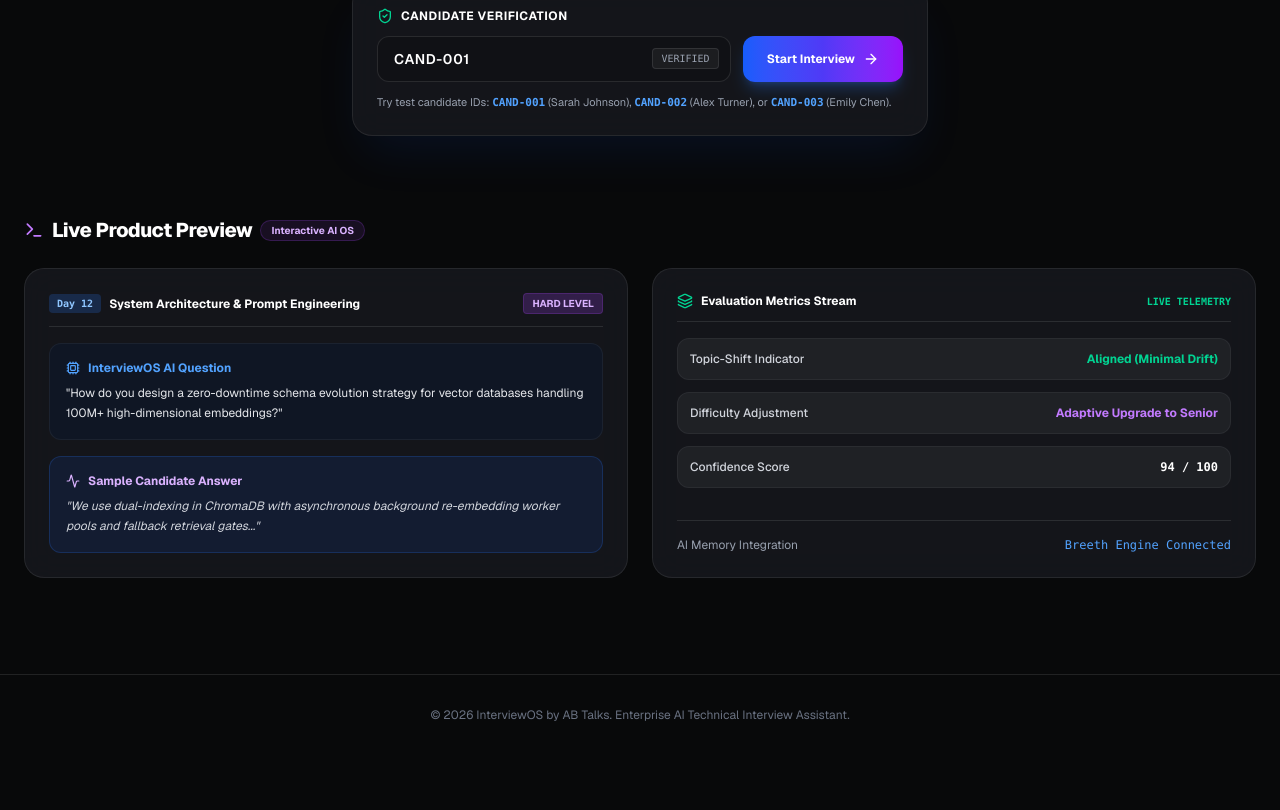
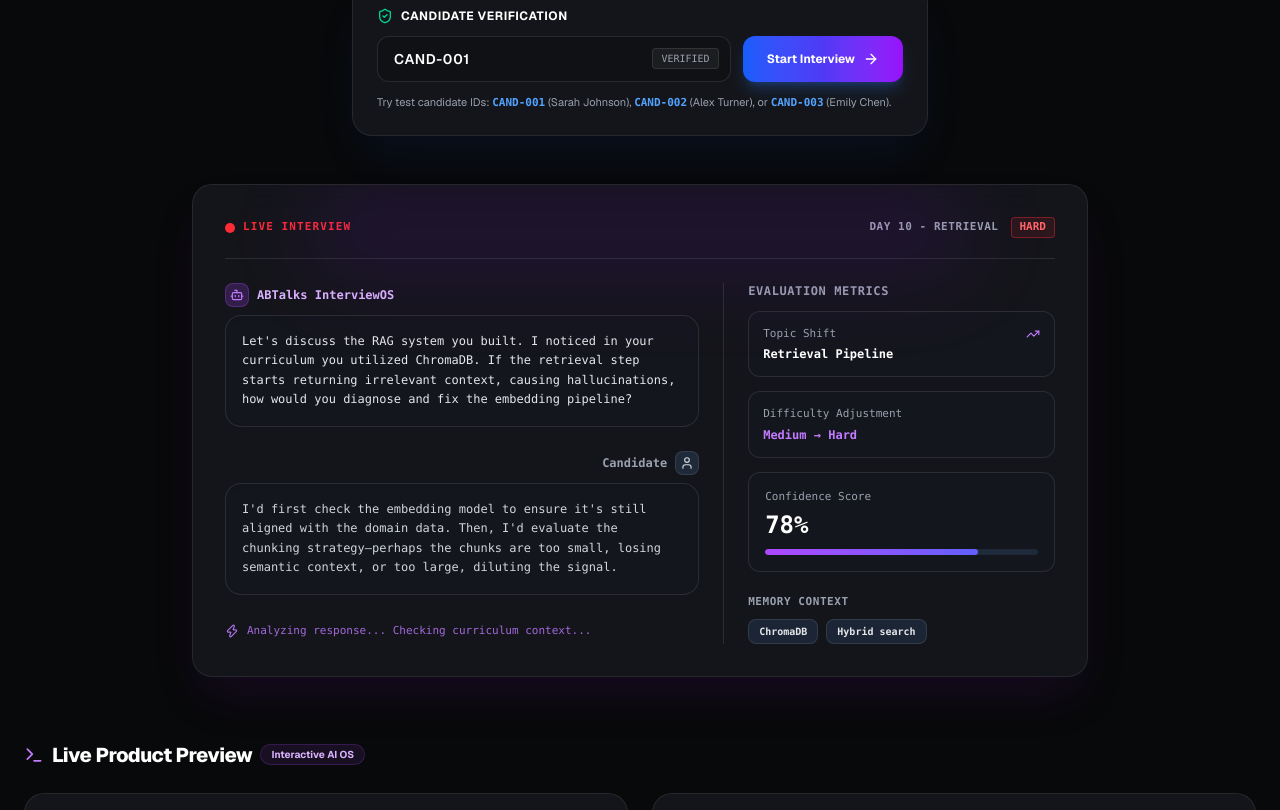
Before and after one commit to shivam-salkar/aspforge-vicodathon, a Next.js app in the folder frontend/: page / in a window 1280 px wide. Shown: the part 602-1412 px from the top of the page. Before the commit the page ends 1357 px from the top, so only its background shows below. Built offline with nearby package versions, Linux system fonts and the light colour scheme.

Commit message:
feat(landing): add sample interview console window below candidate verification

```diff
--- a/frontend/app/page.tsx
+++ b/frontend/app/page.tsx
@@ -3,7 +3,7 @@
 import { useState } from 'react';
 import { useRouter } from 'next/navigation';
 import { Navbar } from '@/components/ui/Navbar';
-import { Sparkles, ArrowRight, ShieldCheck, Cpu, Terminal, Activity, Layers, Play } from 'lucide-react';
+import { Sparkles, ArrowRight, ShieldCheck, Cpu, Terminal, Activity, Layers, Bot, User, Zap, TrendingUp } from 'lucide-react';
 
 export default function LandingPage() {
   const router = useRouter();
@@ -35,17 +35,17 @@
         {/* Headline */}
         <h1 className="text-4xl sm:text-6xl lg:text-7xl font-extrabold text-white tracking-tight leading-[1.1] max-w-4xl mb-6">
           The AI-based Interview Platform <br />
-          <span className="text-gradient">by AB Talks</span>
+          <span className="text-gradient">by AB TALKS</span>
         </h1>
 
         {/* Subtitle */}
         <p className="text-base sm:text-lg text-gray-300 max-w-2xl font-normal leading-relaxed mb-10">
-          InterviewOS conducts adaptive technical interviews based on what the candidate has actually learned —
-          remembering their answers, probing their reasoning, and adjusting the conversation in real time.
+          ABTalks InterviewOS conducts adaptive technical interviews based on what you've actually learned —
+          remembering your answers, probing your reasoning, and adjusting the conversation in real time.
         </p>
 
         {/* Hero Card: Candidate Verification Input */}
-        <div className="w-full max-w-xl glass-card p-6 border-blue-500/25 shadow-2xl shadow-blue-600/10 mb-20">
+        <div className="w-full max-w-xl glass-card p-6 border-blue-500/25 shadow-2xl shadow-blue-600/10 mb-12">
           <div className="flex items-center gap-2 mb-3 text-left">
             <ShieldCheck className="w-4 h-4 text-emerald-400" />
             <span className="text-xs font-bold text-white uppercase tracking-wider">Candidate Verification</span>
@@ -77,6 +77,132 @@
           <p className="text-[11px] text-gray-400 mt-3 text-left">
             Try test candidate IDs: <button type="button" onClick={() => setCandidateIdInput('CAND-001')} className="text-blue-400 font-mono hover:underline font-bold">CAND-001</button> (Sarah Johnson), <button type="button" onClick={() => setCandidateIdInput('CAND-002')} className="text-blue-400 font-mono hover:underline font-bold">CAND-002</button> (Alex Turner), or <button type="button" onClick={() => setCandidateIdInput('CAND-003')} className="text-blue-400 font-mono hover:underline font-bold">CAND-003</button> (Emily Chen).
           </p>
+        </div>
+
+        {/* Sample Interview Console Window (Matching exact design spec screenshot) */}
+        <div className="w-full max-w-4xl mx-auto glass-card p-6 md:p-8 border-purple-500/30 bg-[#0B0C10]/95 shadow-2xl shadow-purple-900/20 rounded-3xl overflow-hidden text-left mb-16 relative">
+          {/* Subtle ambient purple glow */}
+          <div className="absolute top-0 left-1/2 -translate-x-1/2 w-3/4 h-24 bg-purple-600/10 rounded-full blur-2xl pointer-events-none" />
+
+          {/* Console Header Bar */}
+          <div className="flex items-center justify-between pb-5 border-b border-white/10 mb-6 font-mono text-xs">
+            <div className="flex items-center gap-2">
+              <span className="w-2.5 h-2.5 rounded-full bg-red-500 animate-ping inline-block" />
+              <span className="w-2.5 h-2.5 rounded-full bg-red-500 inline-block -ml-4.5" />
+              <span className="font-bold text-red-500 tracking-widest text-[11px] uppercase">
+                LIVE INTERVIEW
+              </span>
+            </div>
+
+            <div className="flex items-center gap-3 text-[11px]">
+              <span className="text-gray-400 font-semibold tracking-wider">
+                DAY 10 - RETRIEVAL
+              </span>
+              <span className="px-2 py-0.5 rounded border border-red-500/40 bg-red-500/10 text-red-400 font-extrabold uppercase">
+                HARD
+              </span>
+            </div>
+          </div>
+
+          {/* Console Content Grid */}
+          <div className="grid grid-cols-1 lg:grid-cols-12 gap-6">
+            {/* Left Column: Chat Conversation (7 Cols) */}
+            <div className="lg:col-span-7 space-y-4">
+              {/* AI Avatar & Question */}
+              <div className="space-y-2">
+                <div className="flex items-center gap-2">
+                  <div className="w-6 h-6 rounded-lg bg-purple-500/20 text-purple-400 flex items-center justify-center border border-purple-500/30">
+                    <Bot className="w-3.5 h-3.5" />
+                  </div>
+                  <span className="text-xs font-bold text-purple-300 font-mono">
+                    ABTalks InterviewOS
+                  </span>
+                </div>
+
+                <div className="p-4 rounded-2xl bg-[#14161D] border border-white/10 text-gray-200 text-xs font-mono leading-relaxed shadow-inner">
+                  Let's discuss the RAG system you built. I noticed in your curriculum you utilized ChromaDB. If the retrieval step starts returning irrelevant context, causing hallucinations, how would you diagnose and fix the embedding pipeline?
+                </div>
+              </div>
+
+              {/* Candidate Avatar & Answer */}
+              <div className="space-y-2 pt-2">
+                <div className="flex items-center justify-end gap-2">
+                  <span className="text-xs font-bold text-gray-400 font-mono">
+                    Candidate
+                  </span>
+                  <div className="w-6 h-6 rounded-lg bg-gray-800 text-gray-300 flex items-center justify-center border border-white/10">
+                    <User className="w-3.5 h-3.5" />
+                  </div>
+                </div>
+
+                <div className="p-4 rounded-2xl bg-[#14161D] border border-white/10 text-gray-300 text-xs font-mono leading-relaxed shadow-inner">
+                  I'd first check the embedding model to ensure it's still aligned with the domain data. Then, I'd evaluate the chunking strategy—perhaps the chunks are too small, losing semantic context, or too large, diluting the signal.
+                </div>
+              </div>
+
+              {/* AI Action Indicator */}
+              <div className="flex items-center gap-2 pt-3 text-[11px] font-mono text-purple-400/90 animate-pulse">
+                <Zap className="w-3.5 h-3.5 text-purple-400" />
+                <span>Analyzing response... Checking curriculum context...</span>
+              </div>
+            </div>
+
+            {/* Right Column: Evaluation Metrics (5 Cols) */}
+            <div className="lg:col-span-5 space-y-3.5 border-t lg:border-t-0 lg:border-l border-white/10 pt-6 lg:pt-0 lg:pl-6">
+              <h3 className="text-xs font-mono font-bold text-gray-400 uppercase tracking-wider mb-3">
+                Evaluation Metrics
+              </h3>
+
+              {/* Topic Shift */}
+              <div className="p-3.5 rounded-xl bg-[#14161D] border border-white/10">
+                <div className="flex items-center justify-between text-[11px] text-gray-400 font-mono">
+                  <span>Topic Shift</span>
+                  <TrendingUp className="w-3.5 h-3.5 text-purple-400" />
+                </div>
+                <p className="text-xs font-mono font-bold text-white mt-1">
+                  Retrieval Pipeline
+                </p>
+              </div>
+
+              {/* Difficulty Adjustment */}
+              <div className="p-3.5 rounded-xl bg-[#14161D] border border-white/10">
+                <p className="text-[11px] text-gray-400 font-mono">
+                  Difficulty Adjustment
+                </p>
+                <p className="text-xs font-mono font-bold text-purple-400 mt-1">
+                  Medium → Hard
+                </p>
+              </div>
+
+              {/* Confidence Score */}
+              <div className="p-4 rounded-xl bg-[#14161D] border border-white/10">
+                <p className="text-[11px] text-gray-400 font-mono">
+                  Confidence Score
+                </p>
+                <p className="text-2xl font-black font-mono text-white mt-1">
+                  78%
+                </p>
+                <div className="w-full h-1.5 rounded-full bg-gray-800 overflow-hidden mt-2">
+                  <div className="h-full rounded-full bg-gradient-to-r from-purple-500 to-indigo-500 w-[78%]" />
+                </div>
+              </div>
+
+              {/* Memory Context */}
+              <div className="pt-2">
+                <p className="text-[11px] font-mono font-bold text-gray-400 uppercase tracking-wider mb-2">
+                  Memory Context
+                </p>
+                <div className="flex flex-wrap gap-2">
+                  <span className="px-2.5 py-1 rounded-lg bg-gray-800/90 border border-white/10 text-gray-200 text-[10px] font-mono font-semibold">
+                    ChromaDB
+                  </span>
+                  <span className="px-2.5 py-1 rounded-lg bg-gray-800/90 border border-white/10 text-gray-200 text-[10px] font-mono font-semibold">
+                    Hybrid search
+                  </span>
+                </div>
+              </div>
+            </div>
+          </div>
         </div>
 
         {/* Live Product Preview Section */}
```
